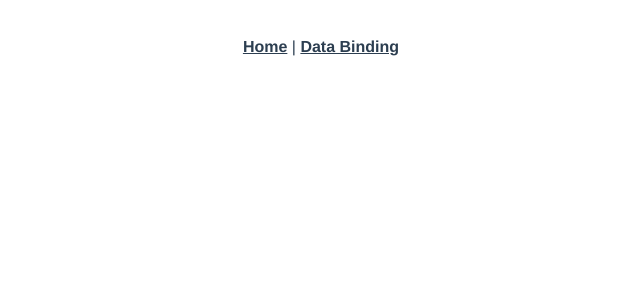
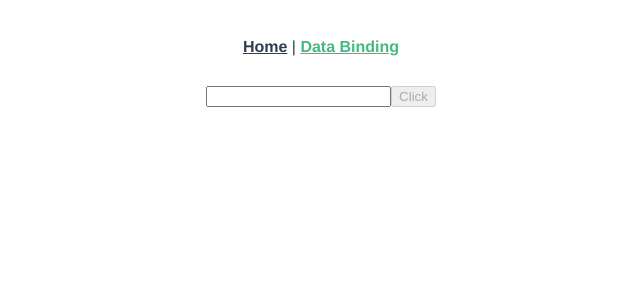
Before and after one commit to swat018/vue.js-project, a Vue app: page /databindingbutton in a window 1280 px wide. Before the commit this address had no page. Shown: the top 300 px of the page, without its empty margins (319-959 px from the left). Built offline with nearby package versions, Linux system fonts and the light colour scheme.

Commit message:
데이터 바인딩 - 속성(Attribute) button 객체의 disabled

```diff
--- a/src/App.vue
+++ b/src/App.vue
@@ -1,7 +1,7 @@
 <template>
   <div id="nav">
     <router-link to="/">Home</router-link> |
-    <router-link to="/databindingattribute">Data Binding</router-link>
+    <router-link to="/databindingbutton">Data Binding</router-link>
   </div>
   <router-view/>
 </template>
--- a/src/router/index.js
+++ b/src/router/index.js
@@ -3,7 +3,7 @@
   createWebHistory
 } from 'vue-router'
 import Home from '../views/Home.vue'
-import DataBindingAttribute from '../views/DataBindingAttribute'
+import DataBindingButton from '../views/DataBindingButton'
 
 const routes = [
   {
@@ -20,9 +20,9 @@
     component: () => import(/* webpackChunkName: "about" */ '../views/About.vue')
   },
   {
-    path: '/databindingattribute',
-    name: 'DataBindingAttribute',
-    component: DataBindingAttribute
+    path: '/databindingbutton',
+    name: 'DataBindingButton',
+    component: DataBindingButton
   }
 ]
 
--- /dev/null
+++ b/src/views/DataBindingButton.vue
@@ -0,0 +1,17 @@
+<template>
+  <div>
+    <input type="text" v-model="textValue" />
+    <button type="button" v-bind:disabled="textValue==''">Click</button>
+  </div>
+</template>
+
+<script>
+export default {
+  name: "DataBindingButton",
+  data() {
+    return {
+      textValue: ""
+    };
+  }
+}
+</script>
```
